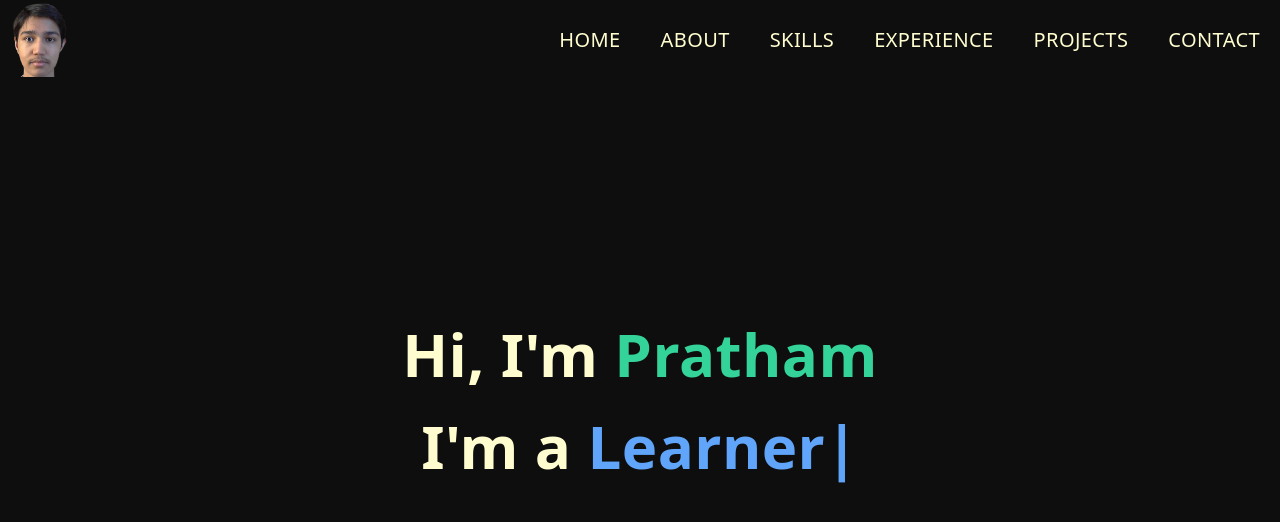
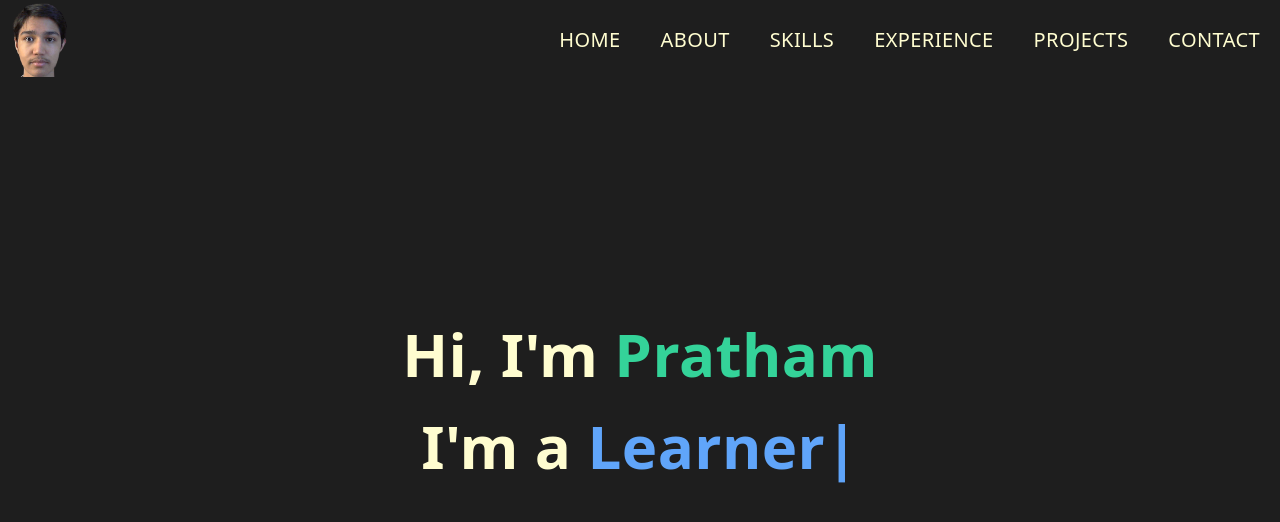
Before and after one commit to prathusa/website, a Next.js app in the folder website/: page / in a window 1280 px wide. Shown: the top 522 px of the page. Built offline with nearby package versions, Linux system fonts and the light colour scheme.

Commit message:
lighter gray scheme

```diff
--- a/website/components/Contact.tsx
+++ b/website/components/Contact.tsx
@@ -5,7 +5,7 @@ import { AiOutlineMail } from 'react-icons/ai'
 import { FaGithub, FaLinkedin } from 'react-icons/fa'
 
 const Contact = () => {
-    const icon_sz = 55;
+    const icon_sz = 45;
     return (
         <div id='contact' className='sub-section w-full md:h-screen p-2 flex items-center py-16'>
             <div className='max-w-[1240px] m-auto gap-8 px-2 justify-center'>
--- a/website/components/Navbar.tsx
+++ b/website/components/Navbar.tsx
@@ -9,7 +9,7 @@ import { useRouter } from 'next/router'
 const Navbar = () => {
   const [nav, setNav] = useState(false);
   const [shadow, setShadow] = useState(false);
-  const [navBg, setNavBg] = useState('#0e0e0e');
+  const [navBg, setNavBg] = useState('#1e1e1e');
   const [linkColor, setLinkColor] = useState('#FFFDD0');
 
   // useEffect(() => {
--- a/website/components/Skill.tsx
+++ b/website/components/Skill.tsx
@@ -3,10 +3,10 @@ import Image, { StaticImageData } from 'next/image'
 
 const Skill = ({ title, img }: { title: string, img: StaticImageData }) => {
     return (
-        <div className='p-6 shadow-xl rounded-xl hover:scale-105 ease-in duration-300 bg-[#161616]'>
+        <div className='p-6 shadow-xl rounded-xl hover:scale-105 ease-in duration-300 bg-[#262626]'>
             <div className='grid grid-cols-2 gap-4 justify-center items-center'>
                 <div className='m-auto'>
-                    <Image src={img} width={55} height={55} alt='/' />
+                    <Image src={img} width={65} height={65} alt='/' />
                 </div>
                 <div className='flex flex-col items-center justify-center'>
                     <h3>{title}</h3>
--- a/website/styles/globals.css
+++ b/website/styles/globals.css
@@ -19,7 +19,7 @@
   } */
 
   body {
-    @apply bg-[#0e0e0e] text-[#FFFDD0] tracking-wide
+    @apply bg-[#1e1e1e] text-[#FFFDD0] tracking-wide
   }
 
   .background-animate {
@@ -85,7 +85,7 @@
   }
 
   .sub-section {
-    @apply scroll-mt-8 snap-start snap-normal
+    @apply scroll-mt-8 snap-start
   }
 }
 
```
